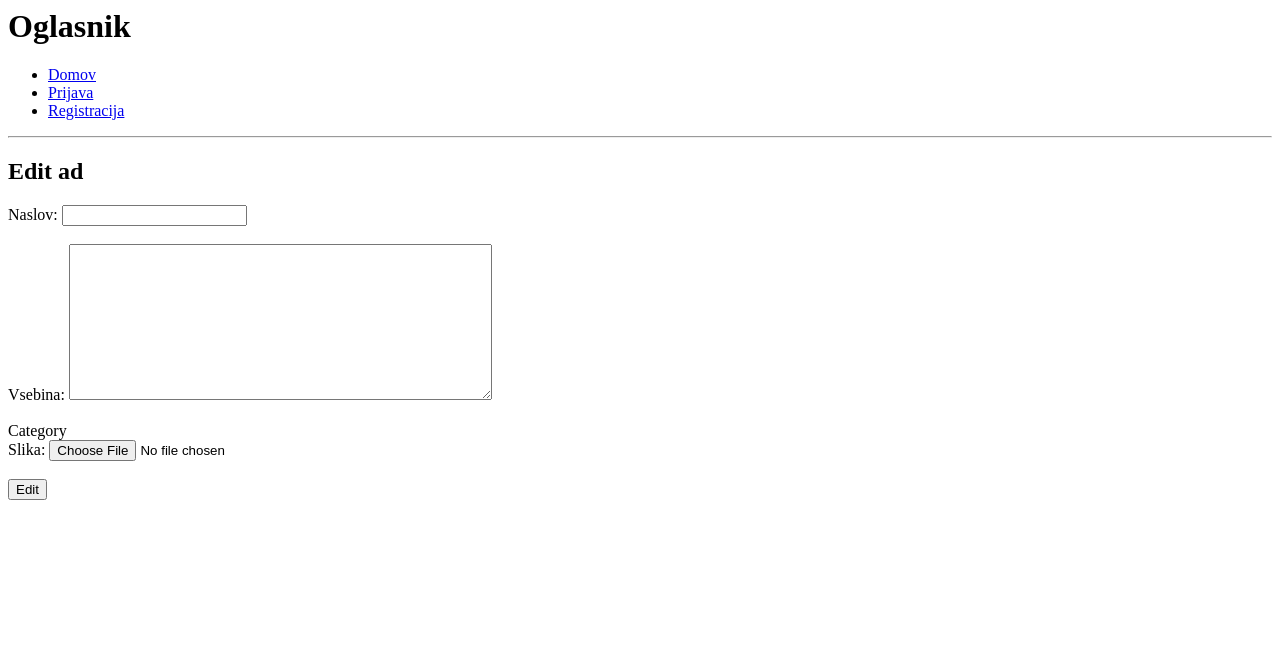
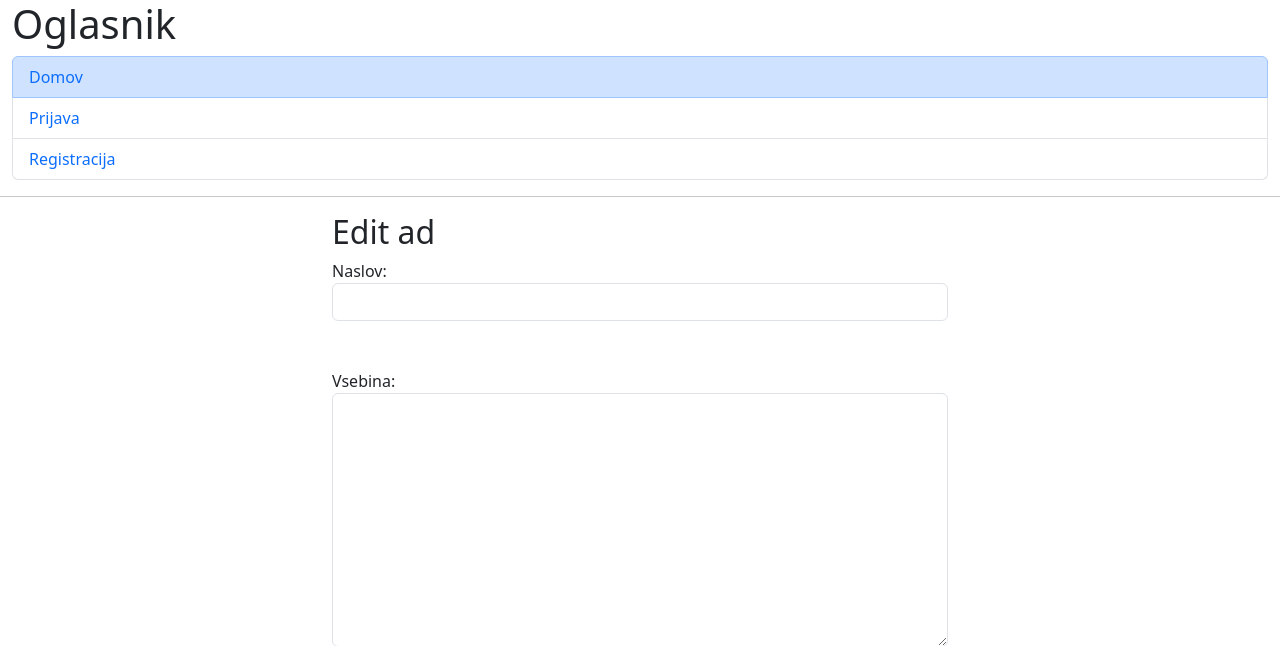
Before and after one commit to viktordenac/RAZVOJ-APLIKACIJ-ZA-INTERNET, a PHP site: page /editAd.php in a window 1280 px wide. Shown: the top 646 px of the page. Before the commit the page ends 500 px from the top, so only its background shows below. Run offline with PHP 8.4, Linux system fonts and the light colour scheme; data that the repository does not hold is empty.

Commit message:
Implementiral boot strap v aplikacijo.

```diff
--- a/header.php
+++ b/header.php
@@ -2,7 +2,7 @@
 session_start();
 
 //Seja poteče po 30 minutah - avtomatsko odjavi neaktivnega uporabnika
-	if(isset($_SESSION['LAST_ACTIVITY']) && time() - $_SESSION['LAST_ACTIVITY'] < 1800){
+if (isset($_SESSION['LAST_ACTIVITY']) && time() - $_SESSION['LAST_ACTIVITY'] < 1800) {
     session_regenerate_id(true);
 }
 $_SESSION['LAST_ACTIVITY'] = time();
@@ -15,26 +15,33 @@
 <html>
 <head>
     <title>Vaja 1</title>
+    <link href="https://cdn.jsdelivr.net/npm/bootstrap@5.3.0-alpha1/dist/css/bootstrap.min.css" rel="stylesheet"
+          integrity="sha384-GLhlTQ8iRABdZLl6O3oVMWSktQOp6b7In1Zl3/Jr59b6EGGoI1aFkw7cmDA6j6gD" crossorigin="anonymous">
 </head>
 <body>
+<div class="container-fluid">
     <h1>Oglasnik</h1>
     <nav>
-		<ul>
-			<li><a href="index.php">Domov</a></li>
+        <ul class="list-group">
+            <li class="list-group-item list-group-item-primary"><a href="index.php"
+                                                                   class="text-decoration-none">Domov</a></li>
             <?php
-			if(isset($_SESSION["USER_ID"])){
+            if (isset($_SESSION["USER_ID"])) {
                 ?>
-				<li><a href="publish.php">Objavi oglas</a></li>
-				<li><a href="logout.php">Odjava</a></li>
-                <li><a href="myAds.php">Moji Oglasi</a></li>
+                <li class="list-group-item"><a href="publish.php" class="text-decoration-none">Objavi oglas</a></li>
+                <li class="list-group-item"><a href="myAds.php" class="text-decoration-none">Moji oglasi</a></li>
+                <li class="list-group-item"><a href="logout.php" class="text-decoration-none">Odjava</a></li>
                 <?php
-			} else{
+            } else {
                 ?>
-				<li><a href="login.php">Prijava</a></li>
-				<li><a href="register.php">Registracija</a></li>
+                <li class="list-group-item"><a href="login.php" class="text-decoration-none">Prijava</a></li>
+                <li class="list-group-item"><a href="register.php" class="text-decoration-none">Registracija</a></li>
                 <?php
             }
             ?>
         </ul>
     </nav>
+</div>
 <hr/>
+<script src="https://ajax.googleapis.com/ajax/libs/jquery/3.3.1/jquery.min.js"></script>
+<script src="https://maxcdn.bootstrapcdn.com/bootstrap/3.3.7/js/bootstrap.min.js"></script>
```
Lines whose indentation alone changed are shown as unchanged.
